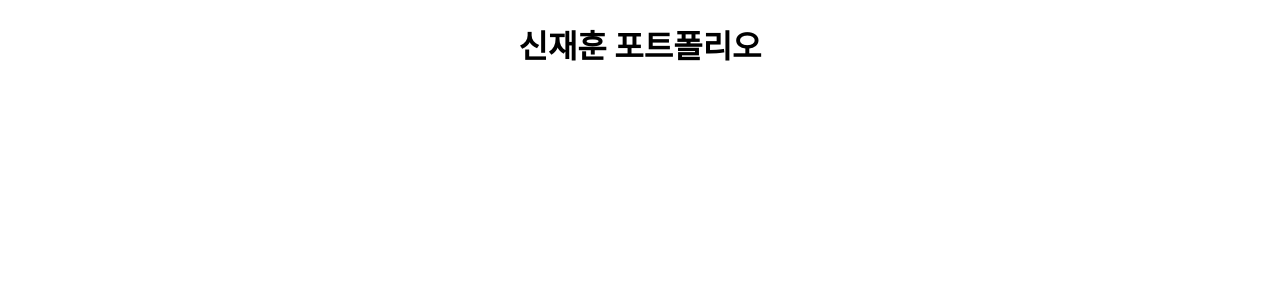
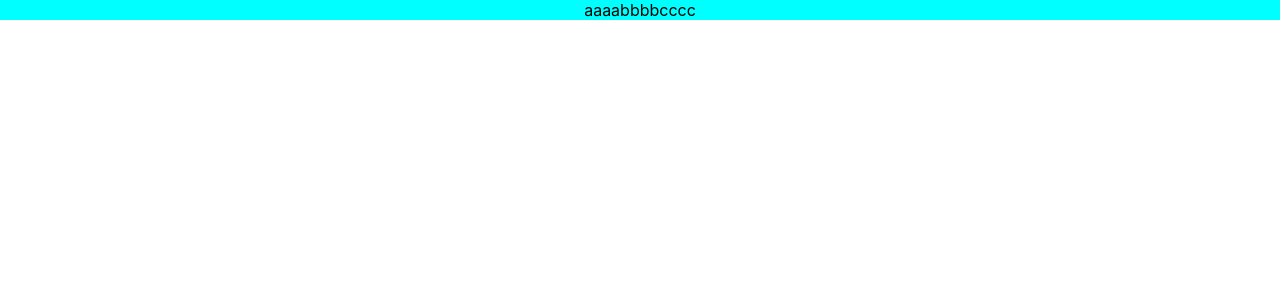
Before and after one commit to hoonsbory/MyGitPage, a React (Create React App) app: page / in a window 1280 px wide. Shown: the top 300 px of the page. Built offline with nearby package versions, Linux system fonts and the light colour scheme.

Commit message:
div test

```diff
--- /dev/null
+++ b/src/test.css
@@ -0,0 +1,7 @@
+.header{
+    width: 100%;
+    height: 40%;
+    background-color: aqua;
+    flex-direction: column !important;
+    align-items: center !important;
+}
--- a/src/test.js
+++ b/src/test.js
@@ -1,10 +1,17 @@
 import React, { Component } from 'react'
+import './test.css';
+
 
 export default class test extends Component {
+    state = {}
     render() {
         return (
             <div>
-                <h1>신재훈 포트폴리오</h1>
+                <section className="header">
+                    <span>aaaa</span>
+                    <span>bbbb</span>
+                    <span>cccc</span>
+                </section>
             </div>
         )
     }
```
